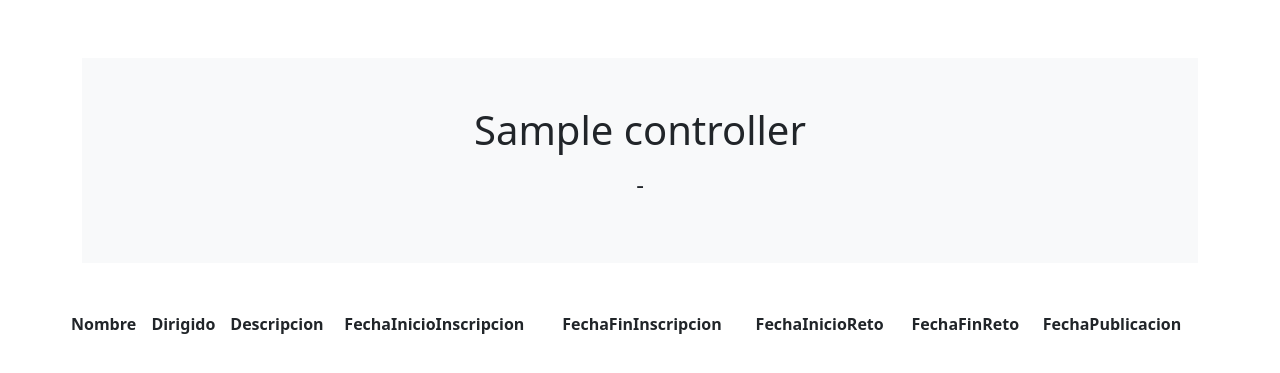
After one commit to SergioSRS/webRetos, a PHP site: template view/consultar_reto.php in a window 1280 px wide. The commit adds this page. Shown: the top 373 px of the page. Run offline with PHP 8.4, Linux system fonts and the light colour scheme; the template is opened without the code that fills it: most values are stand-ins (such as "Sample title", 1, 10 or a date in 2020); data that the repository does not hold is empty.

Commit message:
consultar disponible

```diff
--- /dev/null
+++ b/view/consultar_reto.php
@@ -0,0 +1,48 @@
+<?php
+
+//Siempre ponemos los campos vacios al iniciar la vista
+
+$id = $nombre = $dirigido = $descripcion = $fechaInicioInscripcion =
+ $fechaFinInscripcion = $fechaInicioReto = $fechaFinReto = $fechaPublicacion = "";
+ $idCategoria = "";
+
+ //Obtener el listado de categorias en la vista
+ $categorias = $dataToView["select"];
+//En el caso de que sea una modificación quiero obtener los valores
+if(isset($dataToView["data"]["id"])) $id = $dataToView["data"]["id"];
+if(isset($dataToView["data"]["nombre"])) $nombre = $dataToView["data"]["nombre"];
+if(isset($dataToView["data"]["dirigido"])) $dirigido = $dataToView["data"]["dirigido"];
+if(isset($dataToView["data"]["idCategoria"])) $idCategoria = $dataToView["data"]["idCategoria"];
+if(isset($dataToView["data"]["descripcion"])) $descripcion = $dataToView["data"]["descripcion"];
+if(isset($dataToView["data"]["fechaInicioInscripcion"])) $fechaInicioInscripcion = $dataToView["data"]["fechaInicioInscripcion"];
+if(isset($dataToView["data"]["fechaFinInscripcion"])) $fechaFinInscripcion = $dataToView["data"]["fechaFinInscripcion"];
+if(isset($dataToView["data"]["fechaInicioReto"])) $fechaInicioReto = $dataToView["data"]["fechaInicioReto"];
+if(isset($dataToView["data"]["fechaFinReto"])) $fechaFinReto = $dataToView["data"]["fechaFinReto"];
+if(isset($dataToView["data"]["fechaPublicacion"])) $fechaPublicacion = $dataToView["data"]["fechaPublicacion"];
+
+
+?>
+<div class="row">
+	<table class="default">
+	<tr>
+		<th>Nombre</th>
+		<th>Dirigido</th>
+		<th>Descripcion</th>
+		<th>FechaInicioInscripcion</th>
+		<th>FechaFinInscripcion</th>
+		<th>FechaInicioReto</th>
+		<th>FechaFinReto</th>
+		<th>FechaPublicacion</th>
+	</tr>
+	<tr>
+		<td><?php echo $nombre; ?></td>
+		<td><?php echo $dirigido; ?></td>
+		<td><?php echo $descripcion; ?></td>
+		<td><?php echo $fechaInicioInscripcion; ?></td>
+		<td><?php echo $fechaFinInscripcion; ?></td>
+		<td><?php echo $fechaInicioReto; ?></td>
+		<td><?php echo $fechaFinReto; ?></td>
+		<td><?php echo $fechaPublicacion; ?></td>
+	</tr>
+	</table>
+</div>
--- a/view/edit_reto.php
+++ b/view/edit_reto.php
@@ -69,7 +69,7 @@ if(isset($dataToView["data"]["fechaPublicacion"])) $fechaPublicacion = $dataToVi
 		</div>
 		<div class="form-group mb-2">
 			<label>Categorias
-				<select name="idCategoria">
+				<select class="form-select" name="idCategoria">
 					<?php
 						foreach($categorias as $categoria){
 							?>
--- a/view/list_reto.php
+++ b/view/list_reto.php
@@ -4,7 +4,7 @@
 		<form method="post" action="index.php?controller=reto&action=list">
 			<input type="text" name="busqueda"/><input type="submit" class="btn btn-outline-primary" value="Filtrar por Nombre">
 			<label>
-				<select name="busquedaC">
+				<select class="form-select" name="busquedaC">
 				<option value="">Selecciona una categoria</option>
 					<?php
 
@@ -29,6 +29,7 @@
 					<div class="card-text"><?php echo $reto['dirigido']; ?></div>
 					<hr class="mt-1"/>
 					<a href="index.php?controller=reto&action=edit&id=<?php echo $reto['id']; ?>" class="btn btn-primary">Editar</a>
+					<a href="index.php?controller=reto&action=consultar&id=<?php echo $reto['id']; ?>" class="btn btn-info">Consultar</a>
 					<a href="index.php?controller=reto&action=confirmDelete&id=<?php echo $reto['id']; ?>" class="btn btn-danger">Eliminar</a>
 				</div>
 			</div>
```
Also changed, not shown: controller/reto.php (+8 -0 lines).
